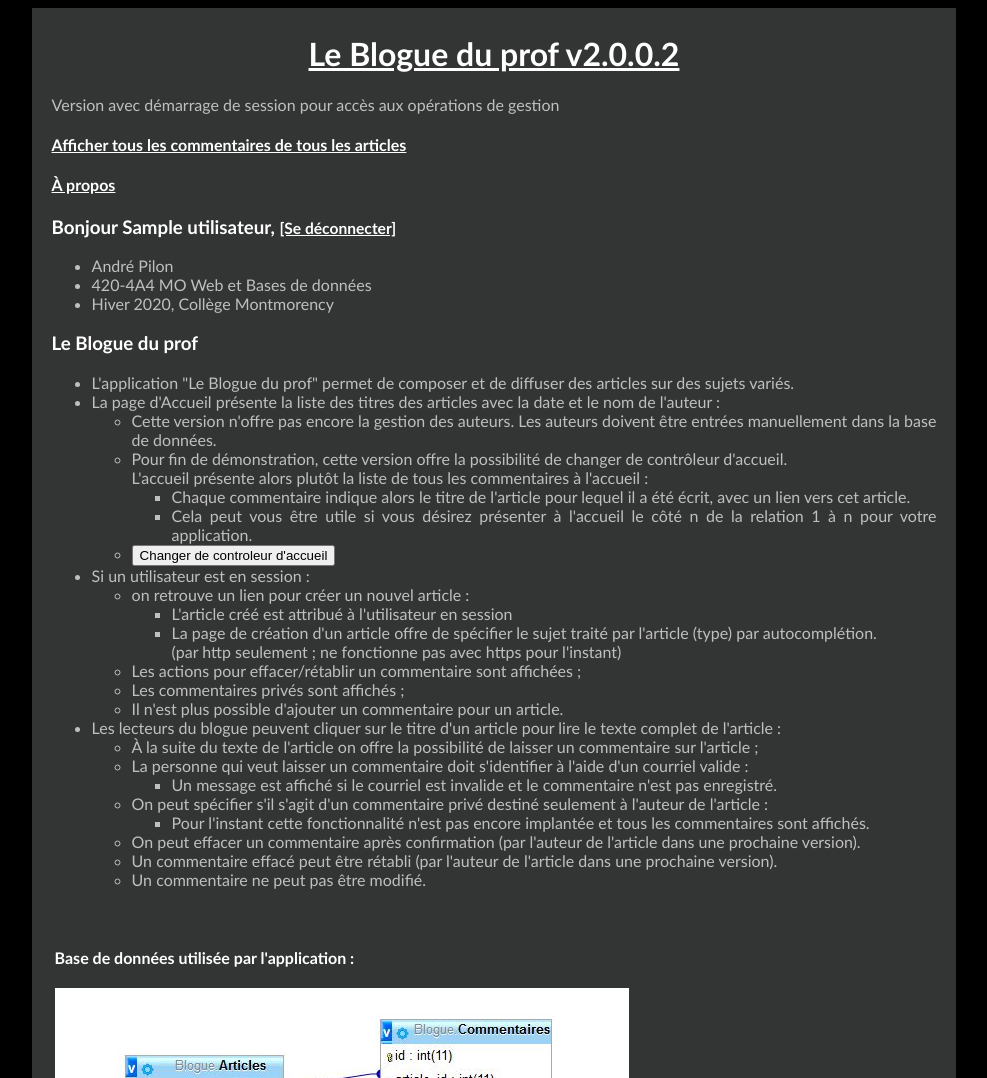
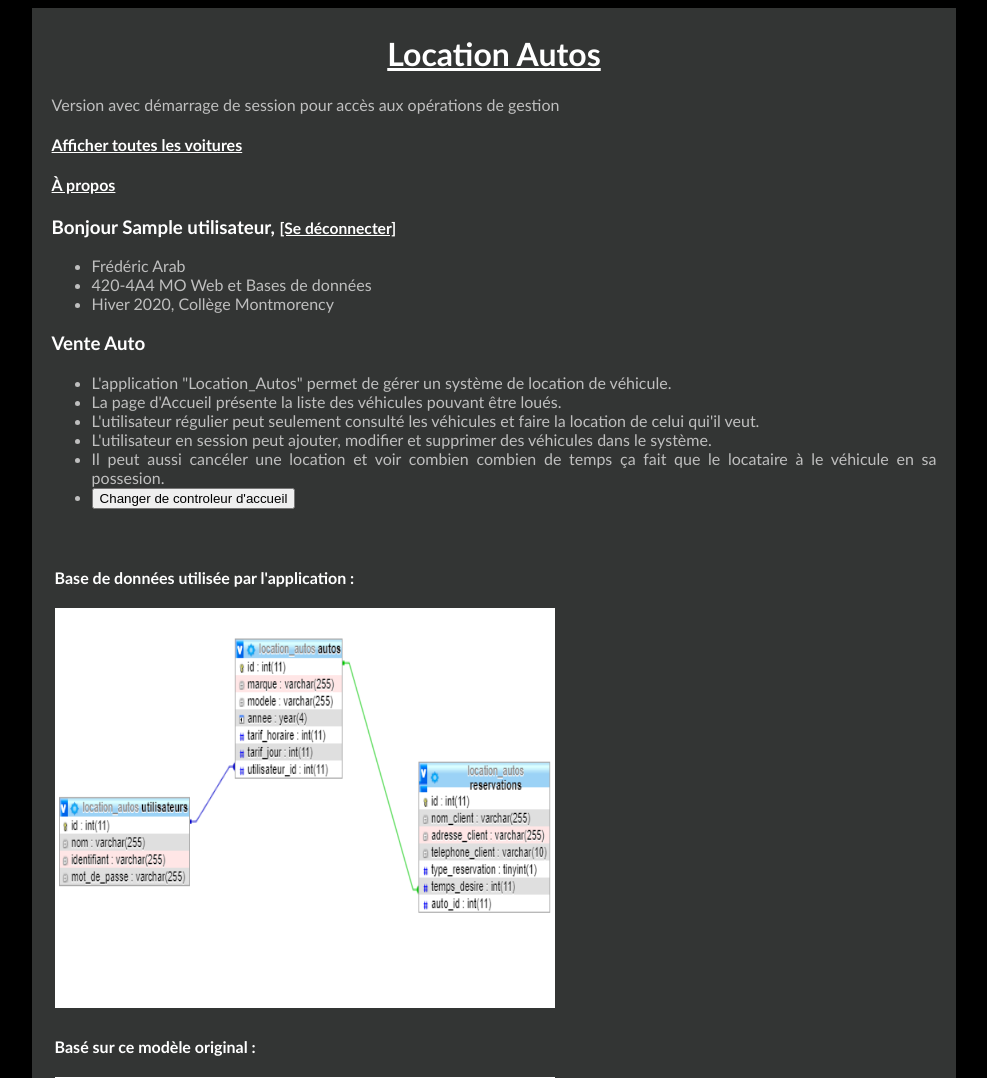
Before and after one commit to freddoooArab/Location_Autos, a PHP site: template Vue/Apropos/index.php in a window 1280 px wide. Shown: the top 1078 px of the page, without its empty margins (146-1133 px from the left). Run offline with PHP 8.4, Linux system fonts and the light colour scheme; the template is opened without the code that fills it: most values are stand-ins (such as "Sample title", 1, 10 or a date in 2020); some libraries are stand-ins or nearby versions.

Commit message:
commit etape 5 complété

```diff
--- a/Config/dev.ini
+++ b/Config/dev.ini
@@ -2,10 +2,10 @@
 env = dev;
 
 [Installation]
-racineWeb = /authentification_admin-master/
+racineWeb = /Location_Autos/
 
 [BD]
-dsn = 'mysql:host=localhost;dbname=Blogue-vers-MVC-v1_0_1_0;charset=utf8'
+dsn = 'mysql:host=localhost;dbname=location_autos;charset=utf8'
 login = root
 mdp = root
 
--- a/Config/prod.ini
+++ b/Config/prod.ini
@@ -2,7 +2,7 @@
 env = prod;
 
 [Installation]
-racineWeb = /Blogue-vers-MVC-v2_0_0_1/
+racineWeb = /Location_Autos/
 
 [BD]
 dsn = 'mysql:host=localhost;dbname=id13049166_blogueversmvcv1000;charset=utf8'
--- a/Vue/Apropos/index.php
+++ b/Vue/Apropos/index.php
@@ -1,104 +1,39 @@
-<?php $titre = 'Le Blogue du prof version 1.0.0.1'; ?>
+<?php $titre = 'Location Autos'; ?>
 
 <ul>
-    <li>André Pilon</li>
+    <li>Frédéric Arab</li>
 
     <li>420-4A4 MO Web et Bases de données</li>
     <li>Hiver 2020, Collège Montmorency</li>
 </ul>
-<h3>Le Blogue du prof</h3>
+<h3>Vente Auto</h3>
 <ul>
-    <li>L'application "Le Blogue du prof" permet de composer et de
-        diffuser des articles sur des sujets variés.</li>
-    <li>La page d'Accueil présente la liste des titres des articles
-        avec la date et le nom de l'auteur :</li>
-    <ul>
-        <li>Cette version n'offre pas encore la gestion des auteurs.
-            Les auteurs doivent être entrées manuellement dans la base de données.<br>
-        </li>
+    <li>L'application "Location_Autos" permet de gérer un système de location de véhicule.</li>
+    <li>La page d'Accueil présente la liste des véhicules pouvant être loués.</li>
+    <li>L'utilisateur régulier peut seulement consulté les véhicules et faire la location de celui qui'il veut.</li>
+    <li>L'utilisateur en session peut ajouter, modifier et supprimer des véhicules dans le système.</li>
+    <li>Il peut aussi cancéler une location et voir combien combien de temps ça fait que le locataire à le véhicule en sa possesion.</li>
         <li>
-            Pour fin de démonstration, cette version offre la possibilité de changer de contrôleur d'accueil.<br/>
-            L'accueil présente alors plutôt la liste de tous les commentaires à l'accueil :
-            <ul>
-                <li>
-                    Chaque commentaire indique alors le titre de l'article pour lequel il a été écrit, avec un lien vers cet article.
-                </li>
-                <li>
-                    Cela peut vous être utile si vous désirez présenter à l'accueil le côté n de la relation 1 à n pour votre application.
-                </li>
-            </ul>
-        </li>
-        <li>
-            <form action="<?= $utilisateur != '' ? 'Admin' : ''; ?>commentaires" method="post">
+            <form action="<?= $utilisateur != '' ? 'Admin' : ''; ?>autos" method="post">
                 <input type="submit" value="Changer de controleur d'accueil">
             </form>
         </li>
     </ul>
-    <li>Si un utilisateur est en session : </li>
-    <ul>
-        <li>on retrouve un lien pour créer un nouvel article :
-            <ul>
-                <li>
-                    L'article créé est attribué à l'utilisateur en session
-                </li>
-                <li>
-                    La page de création d'un article offre de spécifier le sujet traité par
-                    l'article (type) par autocomplétion.<br>(par http seulement ; ne fonctionne pas avec https pour l'instant)
-                </li>
-            </ul>
-        </li>
-        <li>
-            Les actions pour effacer/rétablir un commentaire sont affichées ;
-        </li>
-        <li>
-            Les commentaires privés sont affichés ;
-        </li>
-        <li>
-            Il n'est plus possible d'ajouter un commentaire pour un article.
-        </li>
-    </ul>
-    <li>Les lecteurs du blogue peuvent cliquer sur le titre d'un
-        article pour lire le texte complet de l'article :<br>
-    </li>
-    <ul>
-        <li>À la suite du texte de l'article on offre la possibilité de
-            laisser un commentaire sur l'article ;</li>
-        <li>La personne qui veut laisser un commentaire doit
-            s'identifier à l'aide d'un courriel valide :</li>
-        <ul>
-            <li>Un message est affiché si le courriel est invalide et le
-                commentaire n'est pas enregistré.<br>
-            </li>
-        </ul>
-        <li>On peut spécifier s'il s'agit d'un commentaire privé destiné
-            seulement à l'auteur de l'article :</li>
-        <ul>
-            <li>Pour l'instant cette fonctionnalité n'est pas encore
-                implantée et tous les commentaires sont affichés.</li>
-        </ul>
-        <li>On peut effacer un commentaire après confirmation (par l'auteur de l'article dans une prochaine version).</li>
-        <li>Un commentaire effacé peut être rétabli (par l'auteur de l'article dans une prochaine version).</li>
-        <li>Un commentaire ne peut pas être modifié.<br>
-        </li>
-    </ul>
-</ul>
-<br>
+ <br>
 
 <table>
     <tr>
         <td>
             <h4>Base de données utilisée par l'application :</h4>
-            <object data="Contenu/images/Blogue-vers-MVC-v1_1_0_1.svg" type="image/svg+xml" height="500" width="800">
-                <img src="Contenu/images/blogue_phpmyadmin.jpg" alt=""/>
-            </object><br/>
+                <img src="Contenu/images/BD_Location_Autos.png"  height="400" width="500" alt=""/>
+            <br/>
         </td>
     </tr>
     <tr>
         <td>
             <h4>Basé sur ce modèle original :</h4>
-            <a href="http://www.databaseanswers.org/data_models/big_data_hadoop/index.htm" >
-                <img src="Contenu/images/data_model.gif" alt=""/><br/>
-                Blog as a "Real Life example :</a>
+                <img src="Contenu/images/BD_Vente_Auto.png"  height="400" width="500" alt=""/>
+            <br/>
         </td>
     </tr>
 </table>
--- a/Vue/gabarit.php
+++ b/Vue/gabarit.php
@@ -11,10 +11,10 @@
     <body>
         <div id="global">
             <header>
-                <a href="index.php"><h1 id="titreBlog">Le Blogue du prof v2.0.0.2</h1></a>
+                <a href="index.php"><h1 id="titreBlog">Location Autos</h1></a>
                 <p>Version avec démarrage de session pour accès aux opérations de gestion</p>
                 <a href="<?= $utilisateur != '' ? 'Admin' : ''; ?>Commentaires">
-                    <h4>Afficher tous les commentaires de tous les articles</h4>
+                    <h4>Afficher toutes les voitures</h4>
                 </a>
                 <a href="apropos">
                     <h4>À propos</h4>
```
Also changed, not shown: nbproject/project.xml (added, +9 -0 lines), Contenu/images/BD_Location_Autos.png (added), Contenu/images/BD_Vente_Auto.png (added), Contenu/images/blogue_phpmyadmin.jpg (deleted), Contenu/images/data_model.gif (deleted), 1 other file.
